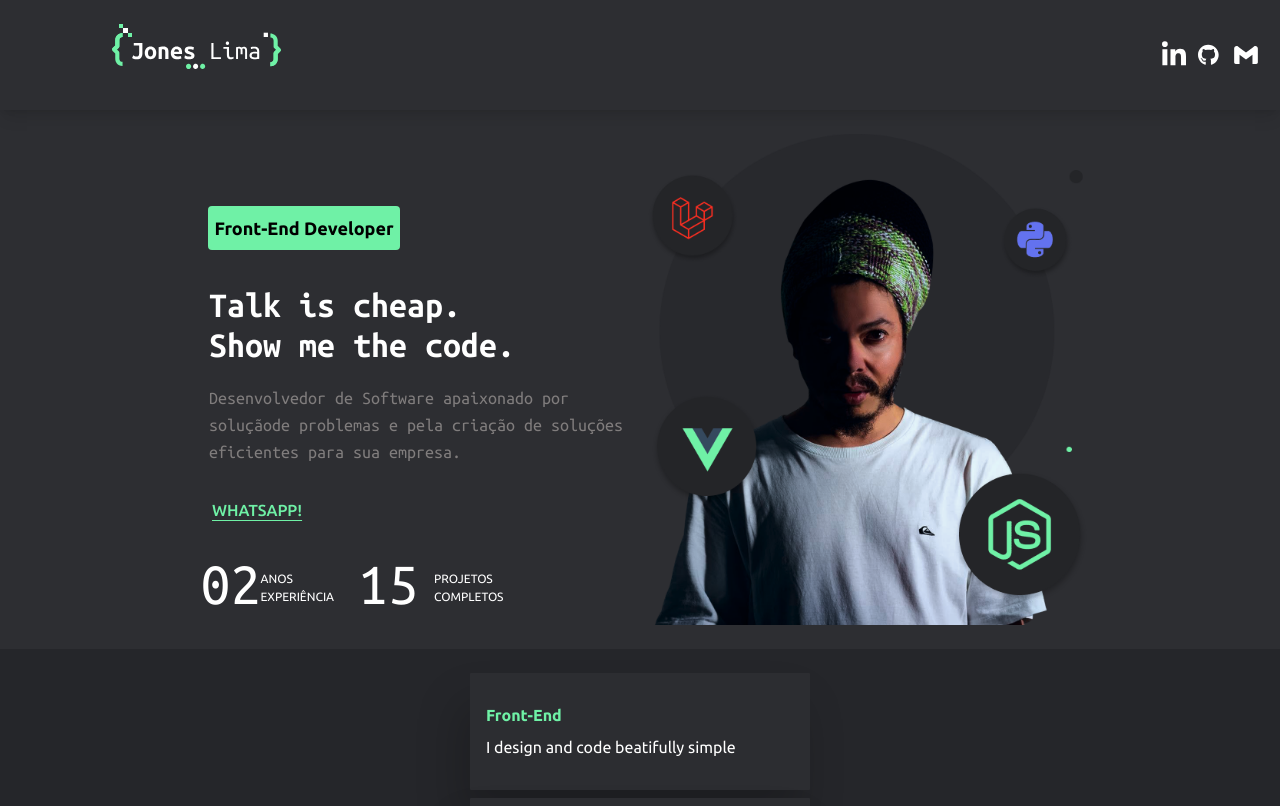
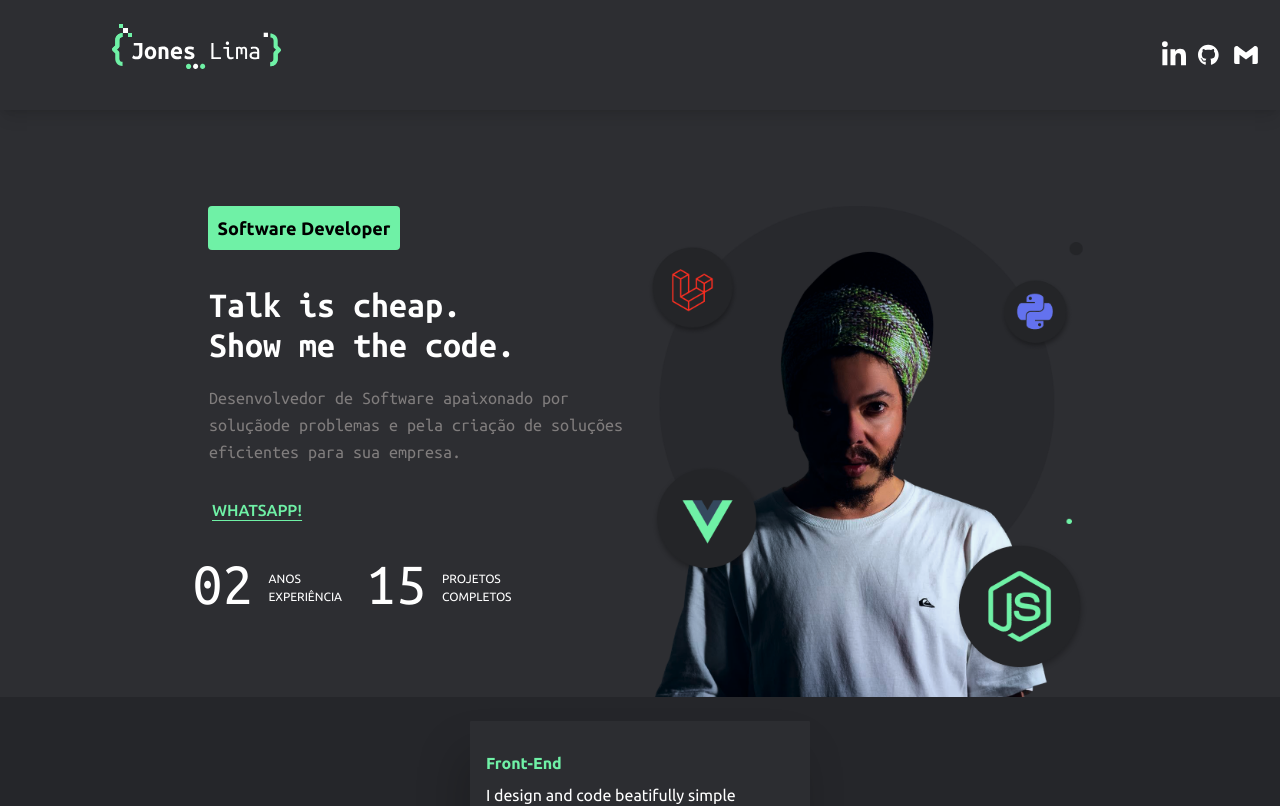
Before and after one commit to jonesrasta/jones-portifoilo, a Vue app: page / in a window 1280 px wide. Shown: the top 806 px of the page. Built offline with nearby package versions, Linux system fonts and the light colour scheme; what tw-elements would draw is missing.

Commit message:
Text box

```diff
--- a/src/components/Home/Logo/Logo.vue
+++ b/src/components/Home/Logo/Logo.vue
@@ -3,12 +3,12 @@ import styles from "./logo.module.scss";
 </script>
 
 <template>
-  <div class="md:columns-2 mx-auto overflow-hidden max-w-4xl">
+  <div class="md:columns-2 mx-auto overflow-hidden max-w-4xl mt-24">
     <div
-      class="box box-decoration-slice bg-[color:#6FF1A6] flex flex-col-reverse justify-center ml-4 mt-24 rounded w-48 h-11"
+      class="flex flex-col-reverse justify-center box-decoration-slice bg-[color:#6FF1A6] ml-4 rounded w-48 h-11"
     >
       <h1 class="text-center text-lg font-ubuntu font-bold">
-        Front-End Developer
+        Software Developer
       </h1>
     </div>
     <div>
@@ -33,7 +33,7 @@ import styles from "./logo.module.scss";
         class="flex justify-center md:pr-32 md:mt-0"
       >
         <p :class="styles.years">02</p>
-        <p :class="styles.experience" class="pt-4 pl-0">
+        <p :class="styles.experience" class="pt-4 pl-4">
           ANOS <br />EXPERIÊNCIA
         </p>
         <p :class="styles.years" class="pr-4">15</p>
@@ -42,9 +42,9 @@ import styles from "./logo.module.scss";
           COMPLETOS
         </p>
       </div>
-      <div class="md:flex py-4">
+      <div class="md:flex mt-16">
         <img
-          class="w-full md:h-full md:py-2 py-6"
+          class="w-full md:h-full md:py-0"
           src="/src/assets/img/jones.png"
           alt="Img Jones"
         />
--- a/src/components/Home/Nav/Navbar.vue
+++ b/src/components/Home/Nav/Navbar.vue
@@ -132,7 +132,7 @@ export default {
       <div class="border-b border-gray-300 mt-6 w-64 ml-4"></div>
       <div class="flex items-center">
         <span class="text-[color:#6FF1A6] mr-1">
-          <img src="/src/assets/logo.svg" class="hidden" />
+          <img class="visibility: hidden" src="/src/assets/logo.svg" >
         </span>
       </div>
       <div class="nav-list">
```
